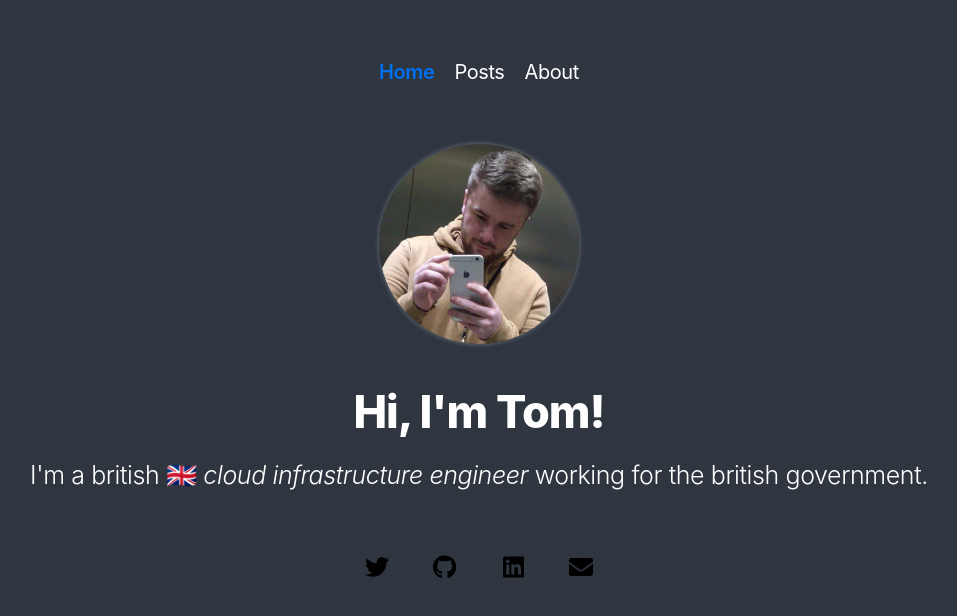
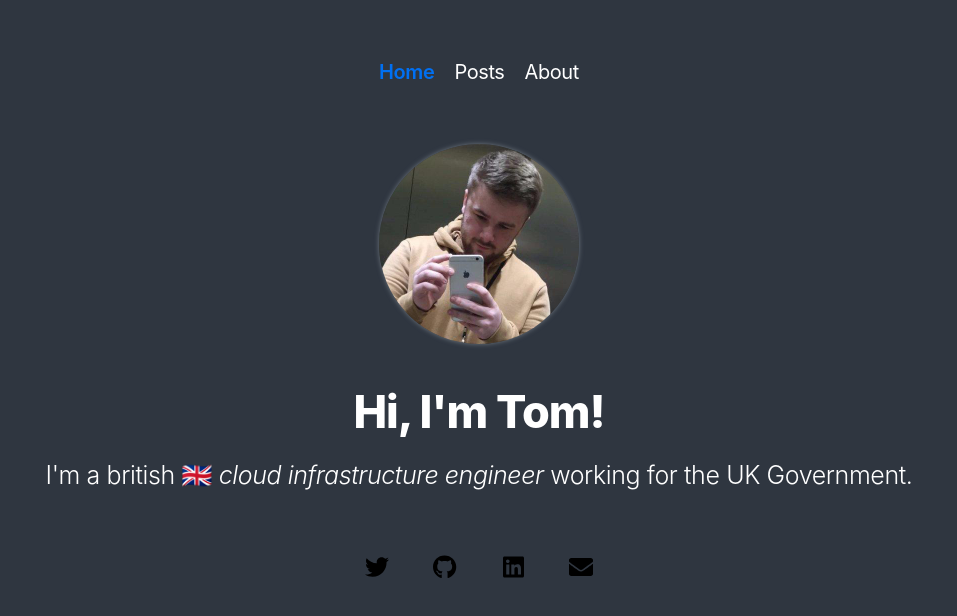
Before and after one commit to TomTucka/tomwithers.dev, a Next.js app: page / in a window 1280 px wide. Shown: the top 616 px of the page, without its empty margins (161-1118 px from the left). Built offline with nearby package versions, Linux system fonts and the light colour scheme.

Commit message:
more css?

```diff
--- a/src/pages/index.tsx
+++ b/src/pages/index.tsx
@@ -40,12 +40,12 @@ export default () => (
         className={sharedStyles.avatar}
         src="/avatar.png"
         width="200"
-        alt="Toms' Photo"
+        alt="Toms Photo"
       />
       <h1>Hi, I'm Tom!</h1>
       <h2>
-        I'm a british 🇬🇧 <i>cloud infrastructure engineer</i> working for the
-        british government.
+        I'm a british 🇬🇧 <i>cloud infrastructure engineer</i> working for the UK
+        Government.
       </h2>
 
       <br />
```
